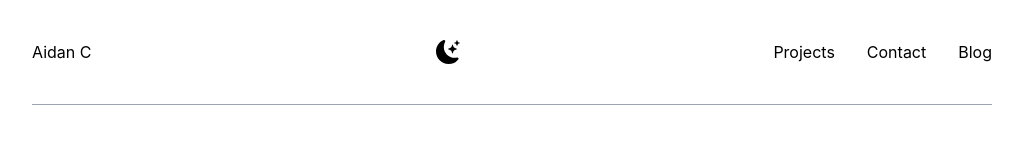
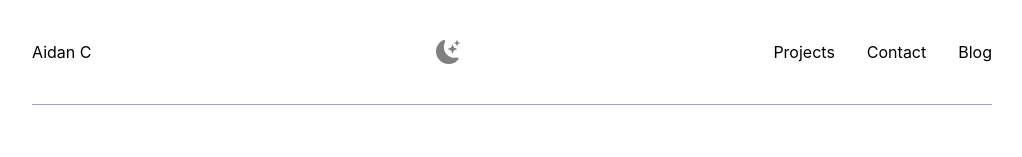
Before and after one commit to DomDevs2000/React-NextJS-Personal-Website, a Next.js app: page / in a window 1280 px wide. Shown: the top 157 px of the page, without its empty margins (128-1150 px from the left). Built offline with nearby package versions, Linux system fonts and the light colour scheme.

Commit message:
changed theme icon to grey for better visibility in dark mode

```diff
--- a/components/nav.tsx
+++ b/components/nav.tsx
@@ -14,6 +14,7 @@ const Nav: FC<NavProp> = ({ theme, setTheme }) => {
 				<h1 className='dark:text-white'>Aidan C</h1>
 				<button className='ml-8 px-4 py-2'>
 					<BsFillMoonStarsFill
+						color='gray'
 						onClick={() => setTheme(!theme)}
 						className='cursor-pointer text-2xl'
 					/>
```
